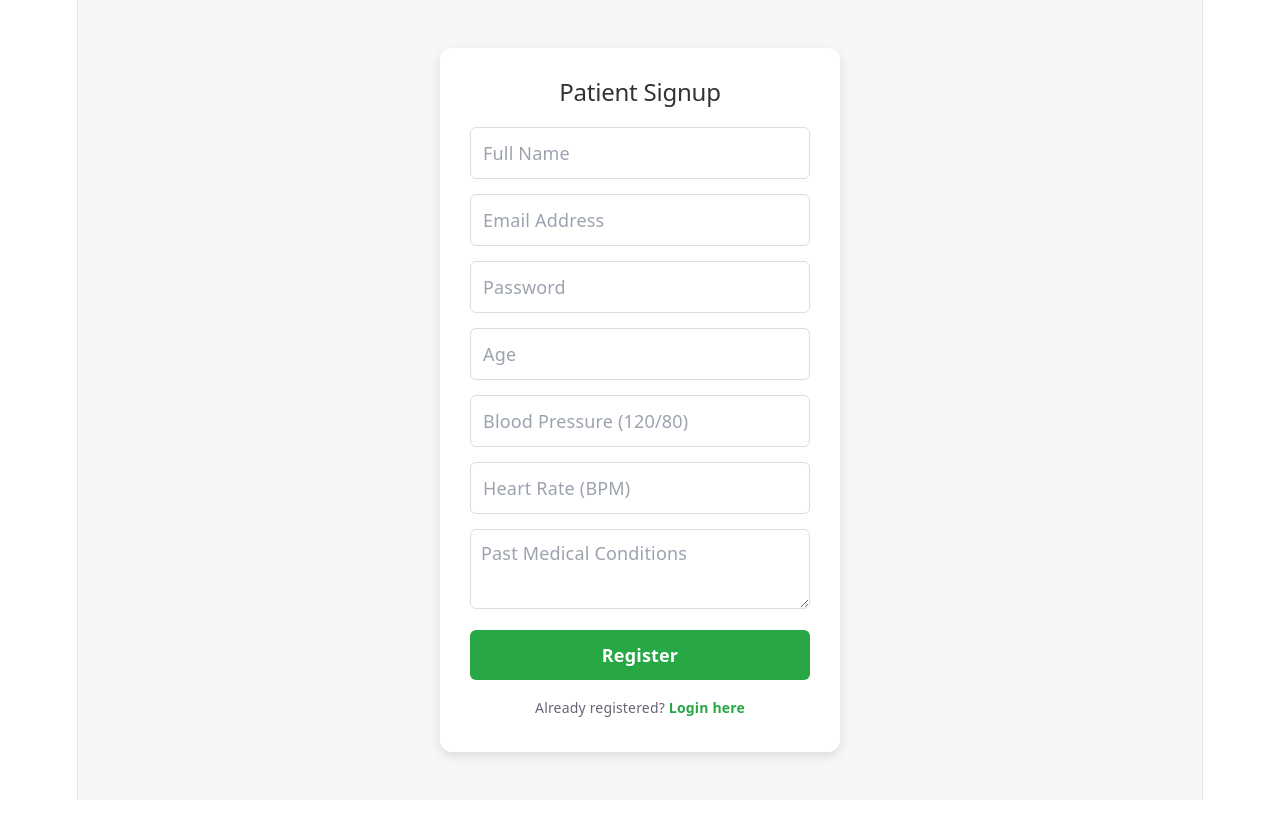
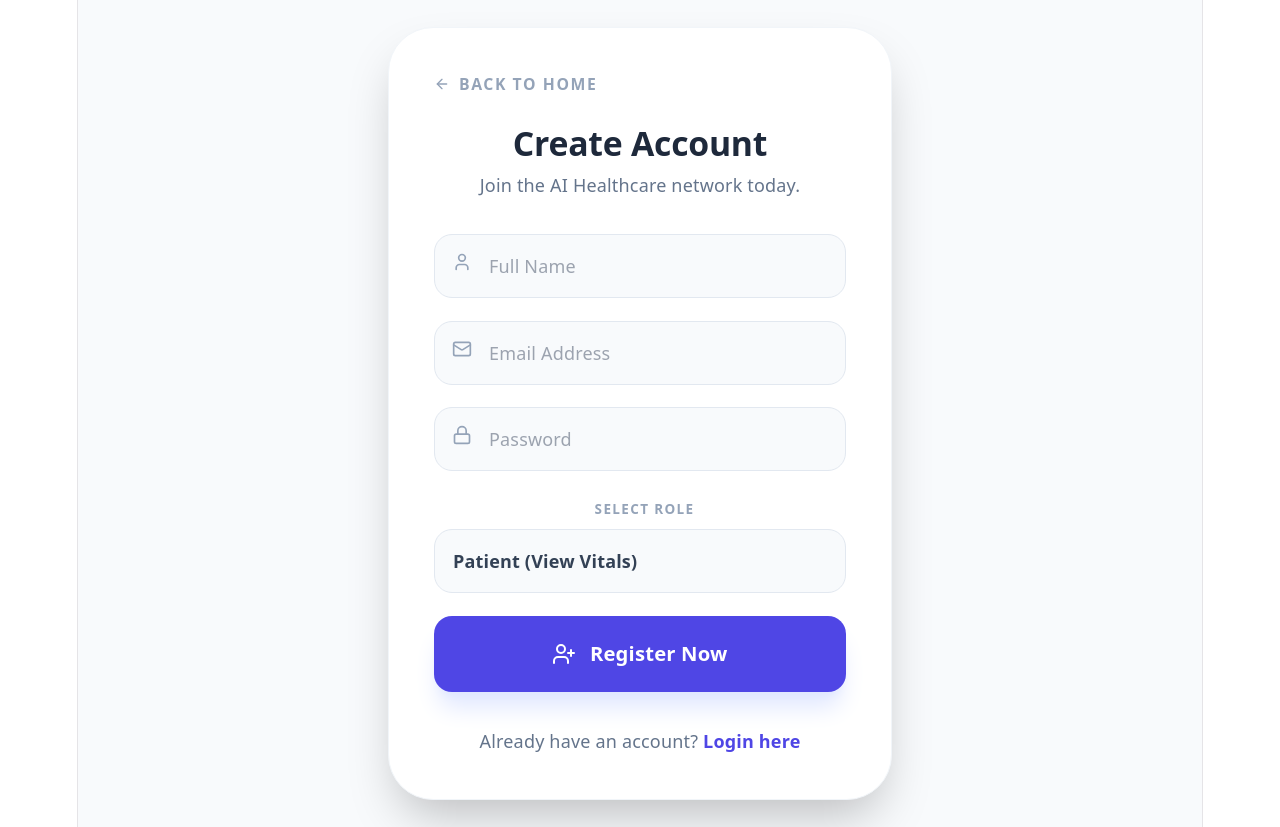
Before and after one commit to balaji1016-gif/HealthAI, a React (Vite) app in the folder healthcare-frontend/: page /register in a window 1280 px wide. Before the commit the page ends 800 px from the top, so only its background shows below. Built offline with nearby package versions, Linux system fonts and the light colour scheme.

Commit message:
Update register.jsx

```diff
--- a/healthcare-frontend/src/pages/register.jsx
+++ b/healthcare-frontend/src/pages/register.jsx
@@ -1,86 +1,116 @@
 import React, { useState } from 'react';
-import { useNavigate, Link } from 'react-router-dom';
-import API from '../api';
+import { useNavigate } from 'react-router-dom';
+import { register } from '../api';
+import { User, Mail, Lock, UserPlus, ArrowLeft } from 'lucide-react';
 import toast from 'react-hot-toast';
 
 const Register = () => {
-  const navigate = useNavigate();
-  const [loading, setLoading] = useState(false);
   const [formData, setFormData] = useState({
     name: '',
     email: '',
     password: '',
-    age: '',
-    bloodPressure: '',
-    heartRate: '',
-    medicalHistory: '',
-    role: 'PATIENT'
+    role: 'PATIENT' // Default role
   });
+  const [loading, setLoading] = useState(false);
+  const navigate = useNavigate();
 
-  const handleChange = (e) => {
-    setFormData({ ...formData, [e.target.name]: e.target.value });
-  };
-
-  const handleSubmit = async (e) => {
+  const handleRegister = async (e) => {
     e.preventDefault();
     setLoading(true);
-
-    // Clean the data before sending to prevent 500 errors
-    const payload = {
-      ...formData,
-      age: parseInt(formData.age) || 0,
-      bloodPressure: formData.bloodPressure || "Not Provided",
-      heartRate: formData.heartRate || "Not Provided"
-    };
-
     try {
-      const response = await API.post('/auth/register', payload);
-      if (response.status === 201) {
-        toast.success("Account Created Successfully!");
+      const res = await register(formData);
+      if (res.status === 201 || res.status === 200) {
+        toast.success("Account created successfully!");
         navigate('/login');
       }
-    } catch (error) {
-      console.error("Full Error Object:", error);
-      const errorMessage = error.response?.data || "Server Error (500)";
-      toast.error(typeof errorMessage === 'string' ? errorMessage : "Registration Failed");
+    } catch (err) {
+      toast.error(err.response?.data?.message || "Registration failed");
     } finally {
       setLoading(false);
     }
   };
 
   return (
-    <div style={styles.container}>
-      <div style={styles.card}>
-        <h2 style={styles.title}>Patient Signup</h2>
-        <form onSubmit={handleSubmit}>
-          <input type="text" name="name" placeholder="Full Name" value={formData.name} onChange={handleChange} required style={styles.input} />
-          <input type="email" name="email" placeholder="Email Address" value={formData.email} onChange={handleChange} required style={styles.input} />
-          <input type="password" name="password" placeholder="Password" value={formData.password} onChange={handleChange} required style={styles.input} />
-          <input type="number" name="age" placeholder="Age" value={formData.age} onChange={handleChange} required style={styles.input} />
-          <input type="text" name="bloodPressure" placeholder="Blood Pressure (120/80)" value={formData.bloodPressure} onChange={handleChange} style={styles.input} />
-          <input type="text" name="heartRate" placeholder="Heart Rate (BPM)" value={formData.heartRate} onChange={handleChange} style={styles.input} />
-          <textarea name="medicalHistory" placeholder="Past Medical Conditions" value={formData.medicalHistory} onChange={handleChange} style={styles.textarea} />
+    <div className="min-h-screen bg-slate-50 flex items-center justify-center p-6">
+      <div className="max-w-md w-full bg-white rounded-[2.5rem] shadow-2xl p-10 border border-slate-100">
+        <button
+          onClick={() => navigate('/')}
+          className="mb-6 flex items-center gap-2 text-slate-400 hover:text-indigo-600 transition-colors font-bold text-sm uppercase tracking-widest"
+        >
+          <ArrowLeft size={16} /> Back to Home
+        </button>
 
-          <button type="submit" disabled={loading} style={loading ? styles.buttonDisabled : styles.button}>
-            {loading ? "Creating Account..." : "Register"}
+        <h2 className="text-3xl font-black text-slate-800 mb-2">Create Account</h2>
+        <p className="text-slate-500 mb-8">Join the AI Healthcare network today.</p>
+
+        <form onSubmit={handleRegister} className="space-y-5">
+          {/* NAME INPUT */}
+          <div className="relative">
+            <User className="absolute left-4 top-4 text-slate-400" size={20} />
+            <input
+              type="text"
+              placeholder="Full Name"
+              required
+              className="w-full pl-12 pr-4 py-4 bg-slate-50 border border-slate-200 rounded-2xl focus:ring-2 focus:ring-indigo-500 outline-none transition-all"
+              onChange={(e) => setFormData({ ...formData, name: e.target.value })}
+            />
+          </div>
+
+          {/* EMAIL INPUT */}
+          <div className="relative">
+            <Mail className="absolute left-4 top-4 text-slate-400" size={20} />
+            <input
+              type="email"
+              placeholder="Email Address"
+              required
+              className="w-full pl-12 pr-4 py-4 bg-slate-50 border border-slate-200 rounded-2xl focus:ring-2 focus:ring-indigo-500 outline-none transition-all"
+              onChange={(e) => setFormData({ ...formData, email: e.target.value })}
+            />
+          </div>
+
+          {/* PASSWORD INPUT */}
+          <div className="relative">
+            <Lock className="absolute left-4 top-4 text-slate-400" size={20} />
+            <input
+              type="password"
+              placeholder="Password"
+              required
+              className="w-full pl-12 pr-4 py-4 bg-slate-50 border border-slate-200 rounded-2xl focus:ring-2 focus:ring-indigo-500 outline-none transition-all"
+              onChange={(e) => setFormData({ ...formData, password: e.target.value })}
+            />
+          </div>
+
+          {/* ROLE SELECTION MENU (The Fix) */}
+          <div className="space-y-2">
+            <label className="text-xs font-black text-slate-400 uppercase ml-2 tracking-widest">Select Role</label>
+            <select
+              className="w-full px-4 py-4 bg-slate-50 border border-slate-200 rounded-2xl focus:ring-2 focus:ring-indigo-500 outline-none appearance-none font-bold text-slate-700 cursor-pointer"
+              value={formData.role}
+              onChange={(e) => setFormData({ ...formData, role: e.target.value })}
+            >
+              <option value="PATIENT">Patient (View Vitals)</option>
+              <option value="DOCTOR">Doctor (Manage Clinic)</option>
+            </select>
+          </div>
+
+          <button
+            type="submit"
+            disabled={loading}
+            className="w-full py-5 bg-indigo-600 text-white rounded-2xl font-black text-lg shadow-xl shadow-indigo-100 hover:bg-indigo-700 transition-all active:scale-95 flex items-center justify-center gap-3 mt-4"
+          >
+            {loading ? "CREATING..." : <><UserPlus size={24} /> Register Now</>}
           </button>
         </form>
-        <p style={{ textAlign: 'center', marginTop: '15px', fontSize: '14px' }}>
-          Already registered? <Link to="/login" style={{ color: '#28a745', fontWeight: 'bold', textDecoration: 'none' }}>Login here</Link>
+
+        <p className="text-center mt-8 text-slate-500">
+          Already have an account?{' '}
+          <button onClick={() => navigate('/login')} className="text-indigo-600 font-bold hover:underline">
+            Login here
+          </button>
         </p>
       </div>
     </div>
   );
 };
 
-const styles = {
-  container: { display: 'flex', justifyContent: 'center', alignItems: 'center', minHeight: '100vh', backgroundColor: '#f4f7f6', padding: '20px' },
-  card: { background: '#fff', padding: '30px', borderRadius: '12px', width: '100%', maxWidth: '400px', boxShadow: '0 4px 10px rgba(0,0,0,0.1)' },
-  title: { textAlign: 'center', marginBottom: '20px', color: '#333' },
-  input: { width: '100%', padding: '12px', marginBottom: '15px', borderRadius: '6px', border: '1px solid #ddd', boxSizing: 'border-box' },
-  textarea: { width: '100%', padding: '10px', marginBottom: '15px', borderRadius: '6px', border: '1px solid #ddd', height: '80px', boxSizing: 'border-box' },
-  button: { width: '100%', padding: '12px', backgroundColor: '#28a745', color: '#fff', border: 'none', borderRadius: '6px', cursor: 'pointer', fontWeight: 'bold' },
-  buttonDisabled: { width: '100%', padding: '12px', backgroundColor: '#ccc', color: '#fff', border: 'none', borderRadius: '6px', cursor: 'not-allowed' }
-};
-
 export default Register;
```
